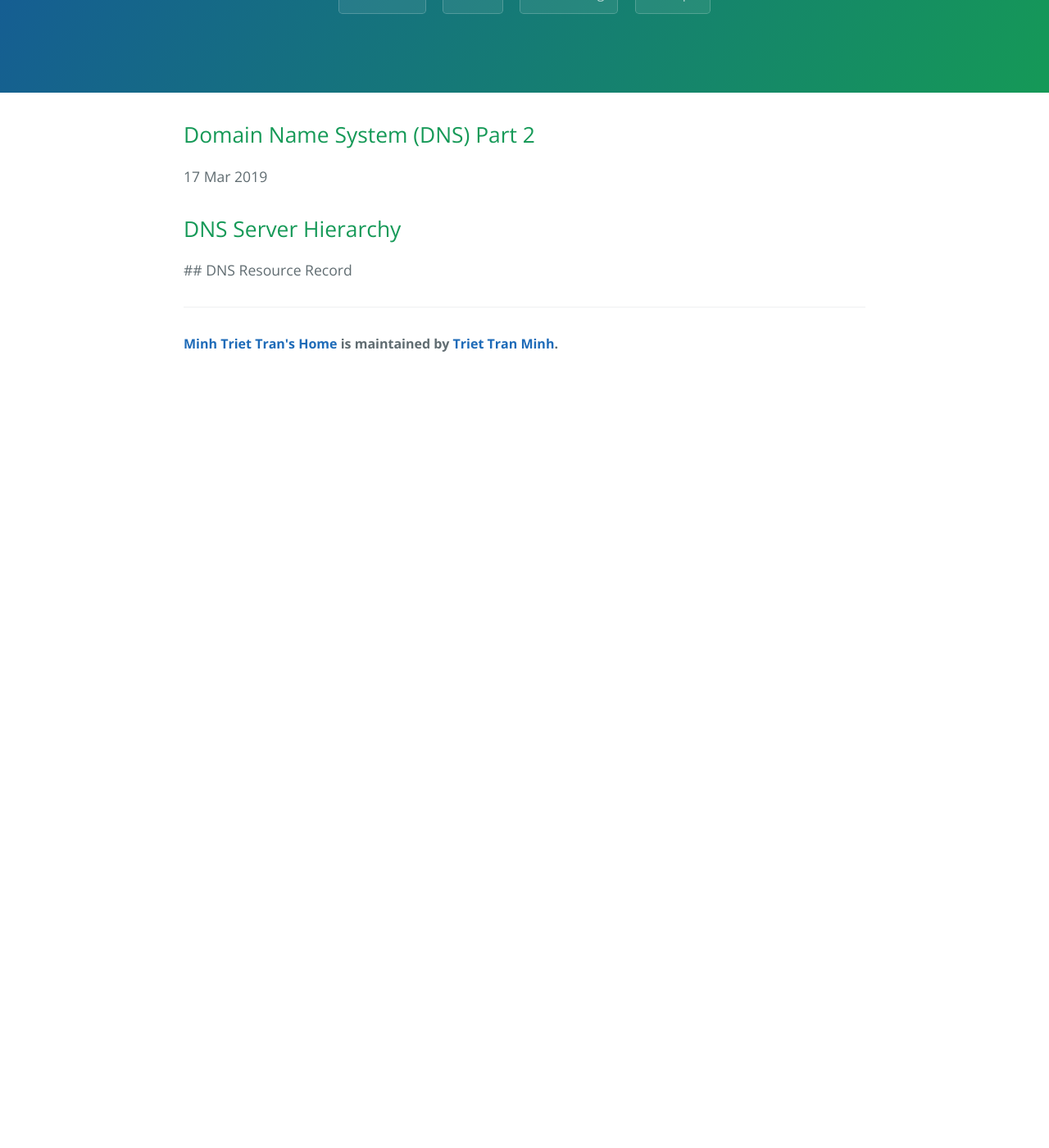
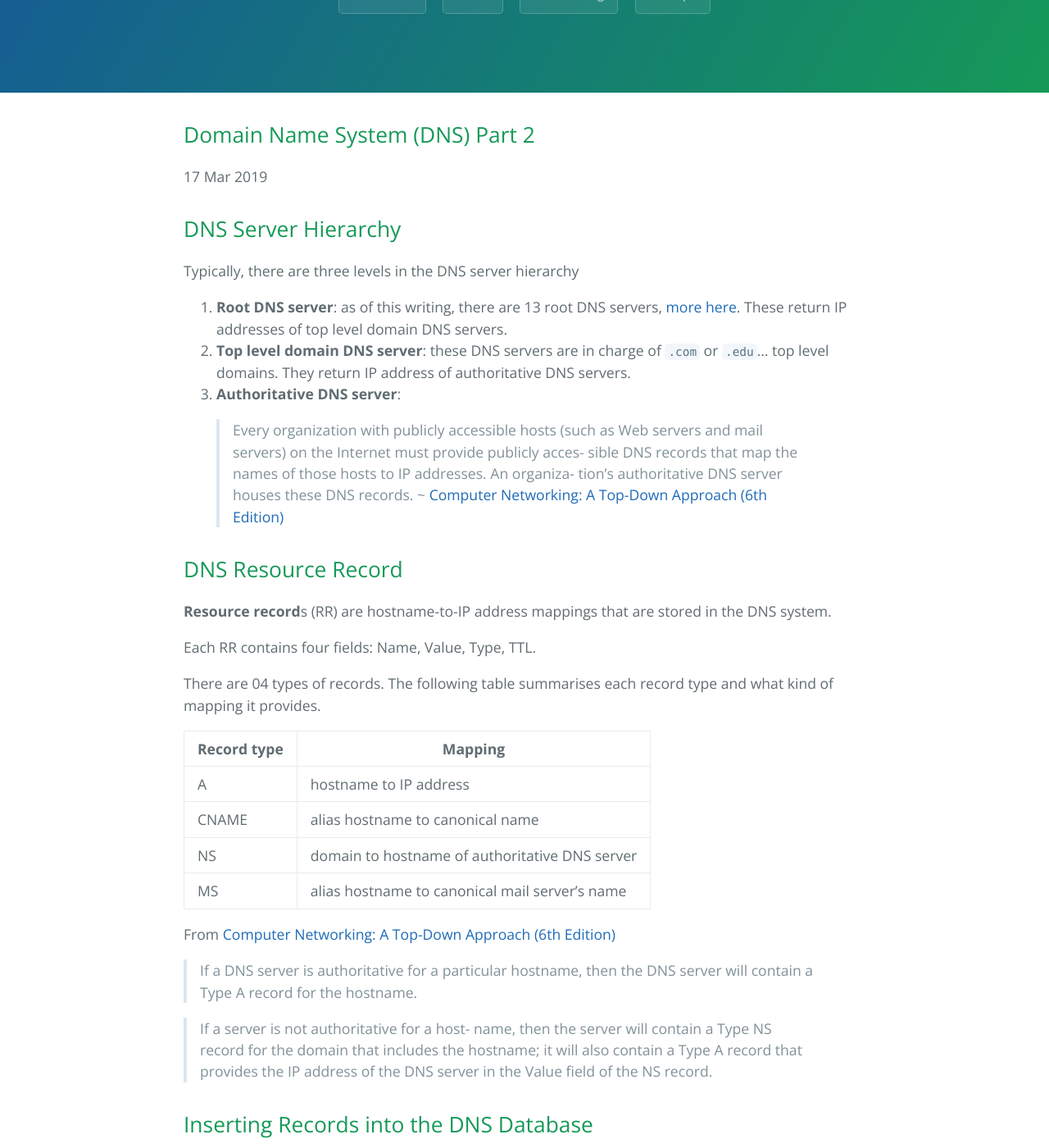
Before and after one commit to minhtrietbkit/minhtrietbkit.github.io, a Jekyll site: the page built from _posts/2019-03-17-dns-2.md, in a window 1280 px wide and 1400 px high, scrolled down 270 px. Shown: the whole window at 82% size. Built offline with Jekyll 4.4.1, drawn with Linux system fonts in a browser that asks for light colours; before the commit the page ends 900 px from its top, so only the background shows below that; some of the changed text lies outside the part shown.

Commit message:
finish dns

```diff
--- a/_posts/2019-03-17-dns-2.md
+++ b/_posts/2019-03-17-dns-2.md
@@ -6,8 +6,38 @@ category: network
 ---
 ## DNS Server Hierarchy
 
-<TBD>
+Typically, there are three levels in the DNS server hierarchy
+
+1. **Root DNS server**: as of this writing, there are 13 root DNS servers, [more here](https://www.iana.org/domains/root/servers). These return IP addresses of top level domain DNS servers.
+2. **Top level domain DNS server**: these DNS servers are in charge of `.com` or `.edu`... top level domains. They return IP address of authoritative DNS servers.
+3. **Authoritative DNS server**:
+>  Every organization with publicly accessible hosts (such as Web servers and mail servers) on the Internet must provide publicly acces- sible DNS records that map the names of those hosts to IP addresses. An organiza- tion’s authoritative DNS server houses these DNS records. ~ {{site.data.ref.topdown}}
 
 ## DNS Resource Record
 
-<TBD>
+**Resource record**s (RR) are hostname-to-IP address mappings that are stored in the DNS system.
+
+Each RR contains four fields: Name, Value, Type, TTL.
+
+There are 04 types of records. The following table summarises each record type and what kind of mapping it provides.
+
+Record type | Mapping
+----- | -----
+A | hostname to IP address
+CNAME | alias hostname to canonical name
+NS | domain to hostname of authoritative DNS server
+MS | alias hostname to canonical mail server's name
+
+From {{site.data.ref.topdown}}
+
+> If a DNS server is authoritative for a particular hostname, then the DNS server will contain a Type A record for the hostname.
+
+> If a server is not authoritative for a host- name, then the server will contain a Type NS record for the domain that includes the hostname; it will also contain a Type A record that provides the IP address of the DNS server in the Value field of the NS record.
+
+## Inserting Records into the DNS Database
+
+In order to obtain a usable domain name, you need to register that domain at a **registrar**.
+
+> A registrar is a commercial entity that verifies the uniqueness of the domain name, enters the domain name into the DNS database (as discussed below), and collects a small fee from you for its services.
+
+Registering a domain with a registra involving providing the name and IP address of your authoritative DNS servers. The registra will then make an NS record (domain -> authoritative DNS server's hostname) and an A-type (DNS server's hostname -> its IP address) in *each* of the corresponding top level domain DNS servers.
```
